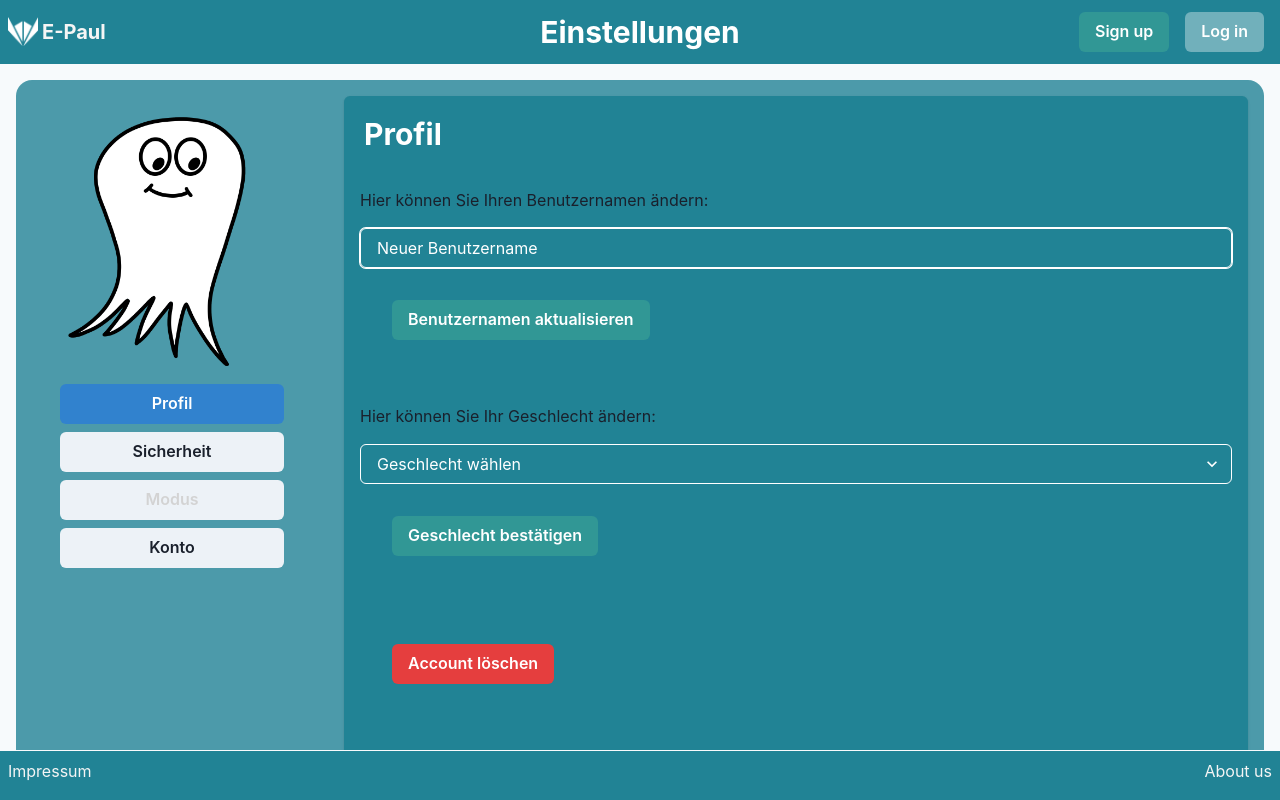
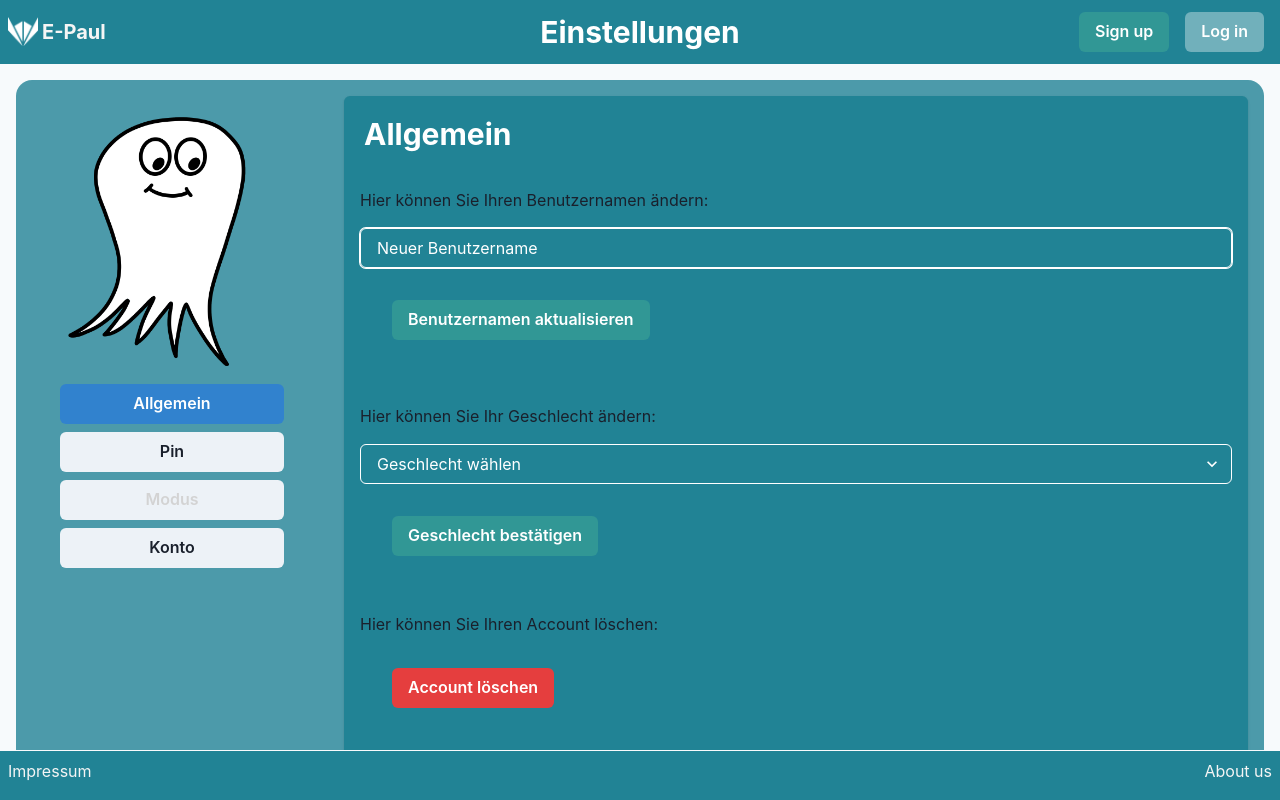
Before and after one commit to TiChan42/7evzl7-e-paul-smarthome-system, a React (Create React App) app in the folder e-paul-frontend/: page /settings in a window 1280 px wide. Built offline with nearby package versions, Linux system fonts and the light colour scheme.

Commit message:
able to change username, gender and delete acc

```diff
--- a/e-paul-frontend/src/components/pages/settings.jsx
+++ b/e-paul-frontend/src/components/pages/settings.jsx
@@ -1,14 +1,30 @@
 import { Heading, Box, Card, Button, VStack, CardHeader, Tabs, Image, Input, Modal, ModalOverlay, ModalContent, ModalHeader, ModalCloseButton, ModalBody, FormControl, FormLabel, ModalFooter, useDisclosure, Select, HStack, PinInput, PinInputField } from "@chakra-ui/react";
 import { decryptString } from '../../encryptionUtils';
 import React, { Component } from 'react';
-import { ViewIcon, ViewOffIcon} from '@chakra-ui/icons'
+import { ViewIcon, ViewOffIcon } from '@chakra-ui/icons'
 
 
 
 function InitialFocus() {
+    const userID = sessionStorage.getItem('executingUserID');
     const initialRef = React.useRef(null);
     const finalRef = React.useRef(null);
     const { isOpen, onOpen, onClose } = useDisclosure()
+
+    const deleteAccount = async () => {
+        console.log(userID)
+        const res = await fetch('http://epaul-smarthome.de:8000/api/user/' + userID, {
+            method: 'DELETE',
+            headers: {
+                'Accept': 'application/json',
+                'Content-Type': 'application/json',
+            },
+            body: JSON.stringify({
+                userId: userID
+            })
+        })
+
+    };
 
     return (
         <>
@@ -25,13 +41,10 @@ function InitialFocus() {
                     <ModalHeader>Möchten sie ihren Account wirklich löschen?</ModalHeader>
                     <ModalCloseButton />
                     <ModalBody pb={6}>
-                        <FormControl mt={4}>
-                            <FormLabel>Pin eingeben</FormLabel>
-                            <Input placeholder='Pin' ref={initialRef} />
-                        </FormControl>
+
                     </ModalBody>
                     <ModalFooter>
-                        {/*<Button colorScheme='blue' mr={3} onClick={deleteAccount}>Bestätigen</Button>*/}
+                        <Button colorScheme='red' variant='solid' onClick={deleteAccount}>Bestätigen</Button>
                         <Button onClick={onClose}>Cancel</Button>
                     </ModalFooter>
                 </ModalContent>
@@ -43,7 +56,7 @@ function InitialFocus() {
 
 
 class Settings extends Component {
-    state = { activeTab: 'profil', isModalOpen: false };
+    state = { activeTab: 'allgemein', isModalOpen: false };
     userID = sessionStorage.getItem('executingUserID');
     accountID = sessionStorage.getItem('accountID');
 
@@ -67,68 +80,6 @@ class Settings extends Component {
                 },
                 body: JSON.stringify({
                     accountId: this.accountID,
-                    gender: "male",
-                    username: this.state.newUsername
-                })
-            })
-
-            //const data = await res.json();
-            console.log(res.body);
-
-        };
-        //funktioniert noch nicht, da keine Infos in Methoden gefunden
-        const updateBirthdate = async () => {
-            const res = await fetch('http://epaul-smarthome.de:8000/api/settings/' + this.userID, {
-                method: 'PUT',
-                headers: {
-                    'Accept': 'application/json',
-                    'Content-Type': 'application/json',
-                },
-                body: JSON.stringify({
-                    accountId: this.accountID,
-                    gender: "male",
-                    username: this.username,
-                    birthdate: this.state.newBirthdate
-                })
-            })
-
-        };
-
-
-
-        const deleteAccount = async () => {
-            const res = await fetch('http://epaul-smarthome.de:8000/api/user/' + this.userID, {
-                method: 'DELETE',
-                headers: {
-                    'Accept': 'application/json',
-                    'Content-Type': 'application/json',
-                },
-                body: JSON.stringify({
-                    userId: this.userID
-                })
-            })
-
-        };
-
-
-        const updateGender = async () => {
-
-            console.log(this.userID, this.accountID)
-            console.log(JSON.stringify({
-                accountId: this.accountID,
-                userId: this.userID,
-                gender: "male",
-                username: this.username
-            }))
-            const res = await fetch('http://epaul-smarthome.de:8000/api/settings/' + this.userID, {
-                method: 'PUT',
-                headers: {
-                    'Accept': 'application/json',
-                    'Content-Type': 'application/json',
-                },
-                body: JSON.stringify({
-                    accountId: this.accountID,
-                    gender: this.state.newGender,
                     username: this.state.newUsername
                 })
             })
@@ -138,13 +89,31 @@ class Settings extends Component {
 
         };
 
+        const updateGender = async () => {
+            console.log("Test")
+            console.log(this.userID,this.state.newGender, this.accountID)
+
+            const res = await fetch('http://epaul-smarthome.de:8000/api/settings/' + this.userID, {
+                method: 'PUT',
+                headers: {
+                    'Accept': 'application/json',
+                    'Content-Type': 'application/json',
+                },
+                body: JSON.stringify({
+                    accountId: this.accountID,
+                    gender: this.state.newGender
+                })
+            })
+
+        };
 
 
-        if (activeTab === 'profil') {
+
+        if (activeTab === 'allgemein') {
             return (
                 <Card bg={"#218395"} w='100%' h='100%' >
                     <CardHeader>
-                        <Heading size='lg' color={"white"}>Profil</Heading>
+                        <Heading size='lg' color={"white"}>Allgemein</Heading>
                     </CardHeader>
                     <Box m={4}>
                         <p>Hier können Sie Ihren Benutzernamen ändern:</p>
@@ -166,16 +135,26 @@ class Settings extends Component {
 
                     <Box m={4}>
                         <p>Hier können Sie Ihr Geschlecht ändern:</p>
-                        <Select color={'white'} errorBorderColor='white' borderColor={'white'} focusBorderColor={'red'} placeholder='Geschlecht wählen' marginTop={'1em'}
-                            value={this.state.newGender}
-                            onChange={(e) => this.setState({ newGender: e.target.value })}>
-                            <option value='option1'>männlich</option>
-                            <option value='option2'>weiblich</option>
-                            <option value='option3'>divers</option>
+                        <Select color={'white'}
+                        errorBorderColor='white'
+                        borderColor={'white'}
+                        focusBorderColor={'red'}
+                        placeholder='Geschlecht wählen'
+                        marginTop={'1em'}
+                        value={this.state.newGender}
+                        onChange={(e) => this.setState({ newGender: e.target.value })}
+                  >
+
+                            <option value='männlich'>männlich</option>
+                            <option value='weiblich'>weiblich</option>
+                            <option value='divers'>divers</option>
+
+
                         </Select>
                         <Button onClick={updateGender} margin={'2em'} align={'left'} colorScheme='teal' variant='solid' fontSize={[12, 12, 16]}>Geschlecht bestätigen</Button>
                         <br></br><br></br>
-                            <InitialFocus/>
+                        <p>Hier können Sie Ihren Account löschen:</p>
+                        <InitialFocus/>
                     </Box>
                 </Card>
             );
@@ -232,11 +211,11 @@ class Settings extends Component {
         }
 
 
-        else if (activeTab === 'sicherheit') {
+        else if (activeTab === 'pin') {
             return (
                 <Card bg={"#218395"} w='100%' h='100%'>
                     <CardHeader>
-                        <Heading size='lg' color={"white"}>Sicherheit</Heading>
+                        <Heading size='lg' color={"white"}>Pin</Heading>
                     </CardHeader>
                     <Box m={4} width={'80%'}>
                         <p>Hier können Sie Ihren Pin ändern:</p>
@@ -279,11 +258,11 @@ class Settings extends Component {
                 <Box width="25%" p={4}>
                     <VStack alignItems="center">
                         <Image src='../../assets/img/paul.png' />
-                        <Button onClick={() => this.setState({ activeTab: 'profil' })} colorScheme={activeTab === 'profil' ? "blue" : "gray"} width={'80%'}>
-                            Profil
+                        <Button onClick={() => this.setState({ activeTab: 'allgemein' })} colorScheme={activeTab === 'allgemein' ? "blue" : "gray"} width={'80%'}>
+                            Allgemein
                         </Button>
-                        <Button onClick={() => this.setState({ activeTab: 'sicherheit' })} colorScheme={activeTab === 'sicherheit' ? "blue" : "gray"} width={'80%'}>
-                            Sicherheit
+                        <Button onClick={() => this.setState({ activeTab: 'pin' })} colorScheme={activeTab === 'pin' ? "blue" : "gray"} width={'80%'}>
+                            Pin
                         </Button>
                         <Button color={'lightgray'} onClick={() => this.setState({ isDisabled: 'modus' })} colorScheme={activeTab === 'modus' ? "blue" : "gray"} width={'80%'}>
                             Modus
```
